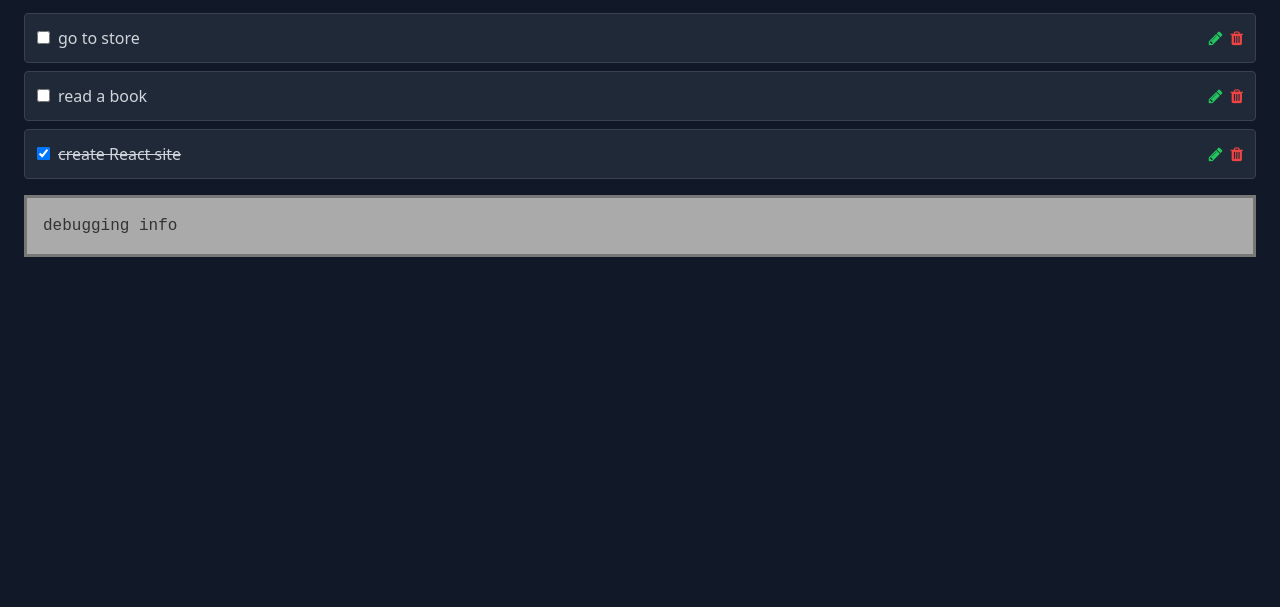
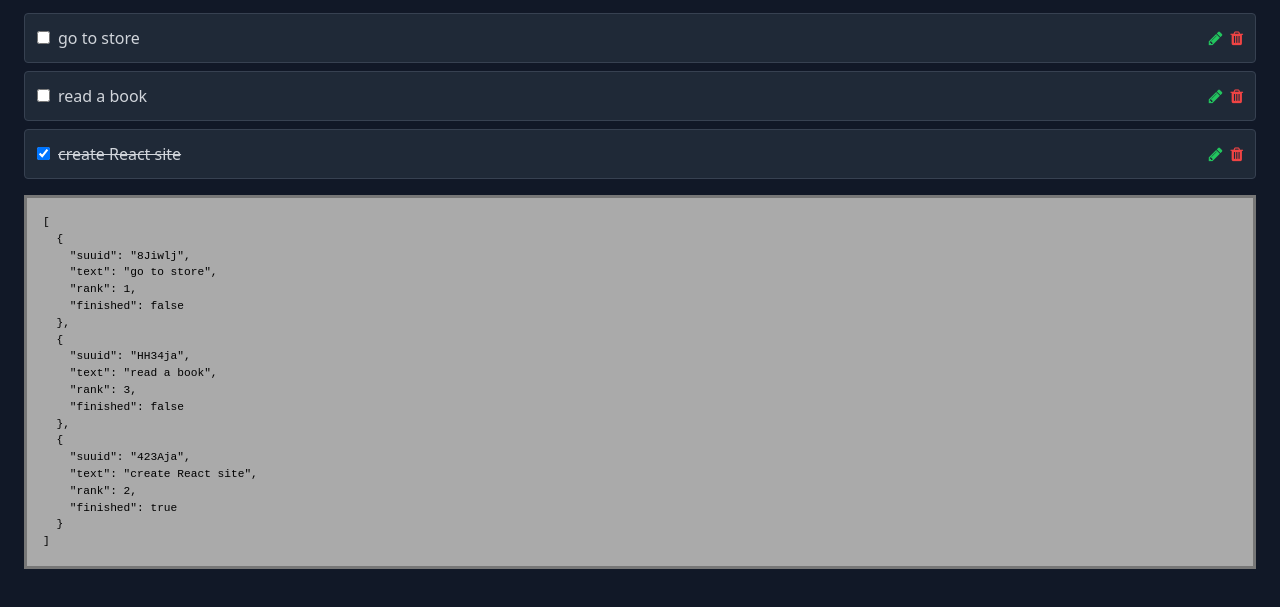
Before and after one commit to edwardtanguay/et771-vite-jsdom-ts-todo-app, a website built with Vite: page index.html in a window 1280 px wide. Shown: the part 59-666 px from the top of the page. Built offline with nearby package versions, Linux system fonts and the light colour scheme.

Commit message:
showing debug info

```diff
--- a/src/components/Todos.ts
+++ b/src/components/Todos.ts
@@ -25,10 +25,8 @@ export const render = (todos: ITodo[]) => {
 		}
 		if (config.debuggingIsOn()) {
 			html += `
-			<div class="debuggingArea">
-			<p>debugging info</p>
-			</div>
-			`;
+			<pre class="debuggingArea">${JSON.stringify(todos, null, 2)}</pre>
+			`.trim();
 		}
 		todosComponentElem.innerHTML = html;
 	}
--- a/src/style.css
+++ b/src/style.css
@@ -4,8 +4,9 @@
 
 .debuggingArea {
 	background-color: #aaa;
+	font-size: .7rem;
 	padding: 1rem;
-	color: #333;
+	color: #000;
 	font-family: 'Courier New', Courier, monospace;
 	border: 3px solid #777;
 	margin-top: 1rem;
```
Also changed, not shown: dev/todo.txt (+6 -1 lines).
